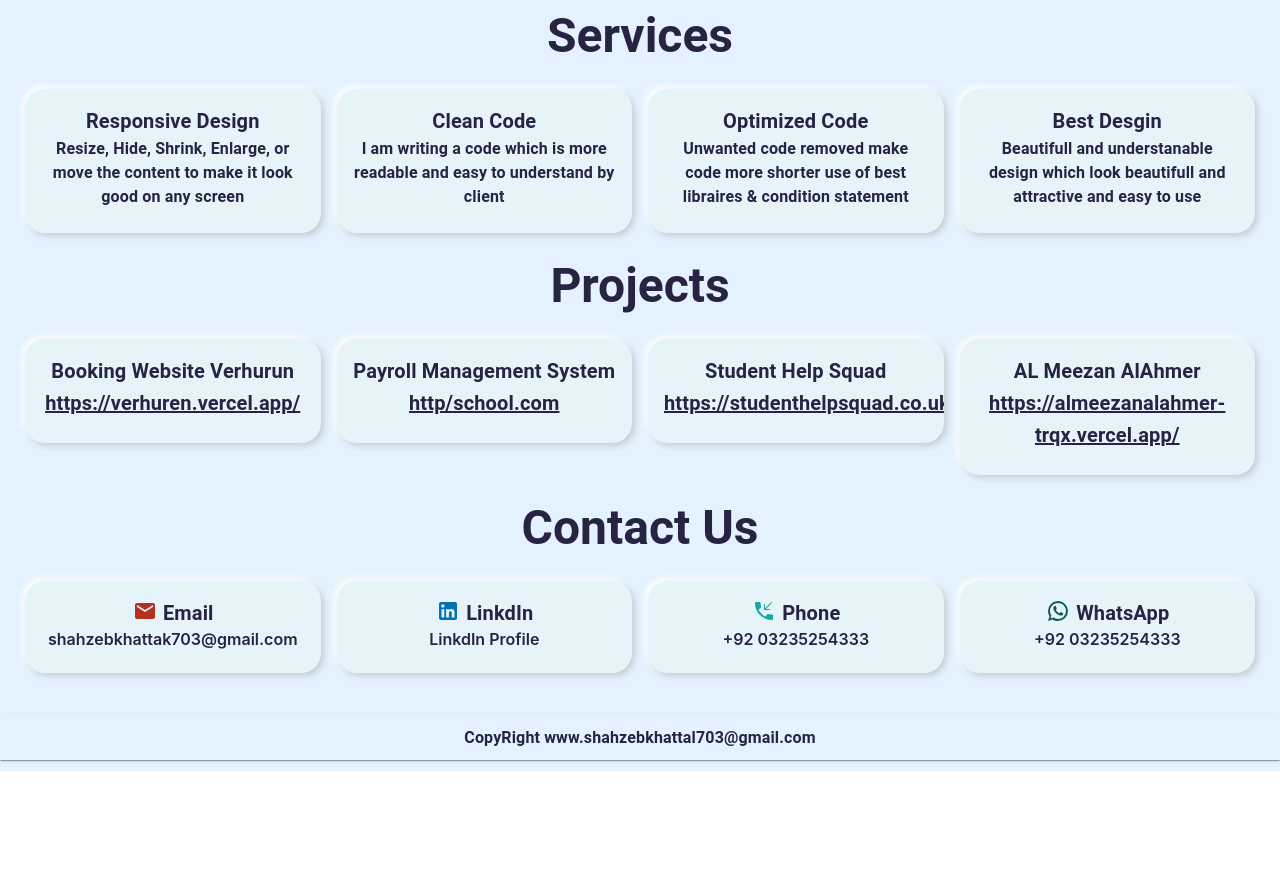
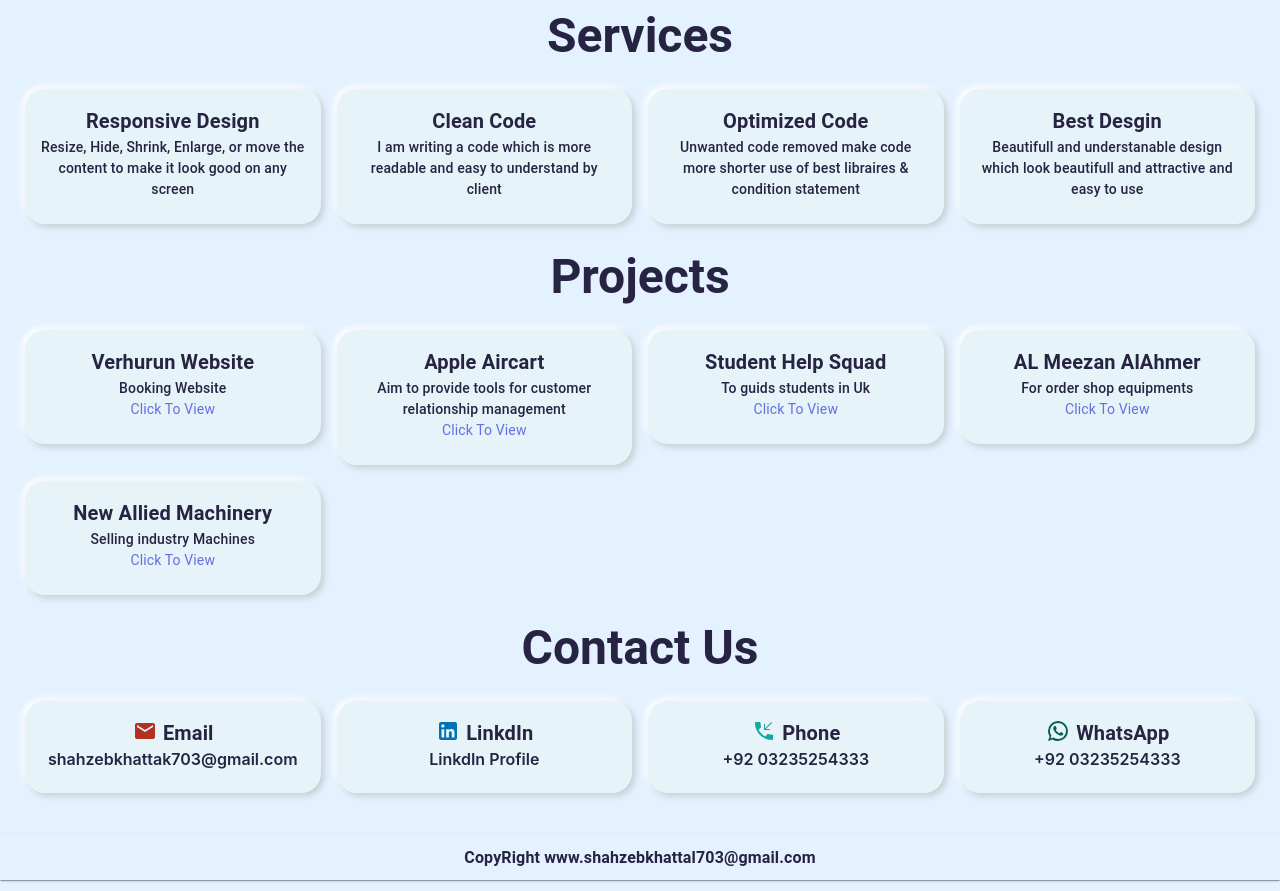
Before and after one commit to musdev-1/MyPortfolio, a React (Create React App) app: page / in a window 1280 px wide. Shown: the part 1920-2811 px from the top of the page. Before the commit the page ends 2691 px from the top, so only its background shows below. Built offline with nearby package versions, Linux system fonts and the light colour scheme.

Commit message:
new projects added

```diff
--- a/src/components/AboutUs.jsx
+++ b/src/components/AboutUs.jsx
@@ -7,7 +7,6 @@ import FacebookIcon from "@mui/icons-material/Facebook";
 import LinkedInIcon from "@mui/icons-material/LinkedIn";
 import GitHubIcon from "@mui/icons-material/GitHub";
 import TwitterIcon from "@mui/icons-material/Twitter";
-import { styled } from "@mui/material/styles";
 import ProgressBar from "./ProgressBar";
 
 const AboutUs = () => {
--- a/src/components/Home.jsx
+++ b/src/components/Home.jsx
@@ -4,8 +4,6 @@ import { Box } from "@mui/material";
 import { Button } from "@mui/material";
 import Grid from "@mui/material/Grid";
 import Typewriter from "typewriter-effect";
-import LinkedInIcon from "@mui/icons-material/LinkedIn";
-import FacebookIcon from "@mui/icons-material/Facebook";
 import bg from "../assets/bg3.png";
 import "./style.css";
 
@@ -55,10 +53,17 @@ const Banner = () => {
                   " CSS",
                   " Javascript",
                   " Bootstrap",
-                  " React",
+                  " React JS",
+                  " Next JS",
+                  " SCSS",
+                  " Typescript",
+                  " AntD",
+                  " Tailwind",
+                  " Redux",
+                  " Recoil",
+                  " RTk Query",
+                  " Material Ui",
                   " php",
-                  " Material Ui",
-                  " SCSS",
                   " MYSQL",
                 ],
               }}
@@ -78,7 +83,7 @@ const Banner = () => {
                 <a
                   style={{ color: "#272343", textDecoration: "none" }}
                   href="/ShahzebCV.pdf"
-                  download='ShahzebCV.pdf'
+                  download="ShahzebCV.pdf"
                 >
                   Download Resume
                 </a>
--- a/src/components/Projects.jsx
+++ b/src/components/Projects.jsx
@@ -4,20 +4,29 @@ import React from "react";
 const Projects = () => {
   const cardProjects = [
     {
-      title: "Booking Website Verhurun",
+      title: "Verhurun Website",
+      Description: "Booking Website",
       link: "https://verhuren.vercel.app/",
     },
     {
-      title: "Payroll Management System",
-      link: "http/school.com",
+      title: "Apple Aircart",
+      Description: "Aim to provide tools for customer relationship management",
+      link: "https://app-dev.airapplecart.co.uk/super-admin",
     },
     {
       title: "Student Help Squad",
+      Description: "To guids students in Uk",
       link: "https://studenthelpsquad.co.uk/",
     },
     {
       title: "AL Meezan AlAhmer",
+      Description: "For order shop equipments",
       link: "https://almeezanalahmer-trqx.vercel.app/",
+    },
+    {
+      title: "New Allied Machinery",
+      Description: "Selling industry Machines",
+      link: "https://alliedwebsite-git-main-shahzebkhattak703-gmailcom.vercel.app/",
     },
   ];
 
@@ -57,11 +66,21 @@ const Projects = () => {
                   >
                     {item.title}
                   </Typography>
+                  <Typography
+                    sx={{
+                      fontSize: "14px",
+                      fontWeight: 500,
+                      color: "#272343",
+                      textAlign: "center",
+                    }}
+                  >
+                    {item.Description}
+                  </Typography>
 
                   <Typography
-                    variant="h6"
                     sx={{
-                      fontWeight: 600,
+                      fontSize: "14px",
+                      fontWeight: 500,
                       color: "#272343",
                       textAlign: "center",
                       cursor: "pointer",
@@ -69,9 +88,13 @@ const Projects = () => {
                   >
                     <a
                       href={item.link}
-                      style={{ color: "#272343", fontWeight: 600 }}
+                      style={{
+                        color: "#626fe6",
+                        fontWeight: 400,
+                        textDecoration: "none",
+                      }}
                     >
-                      {item.link}
+                      Click To View
                     </a>
                   </Typography>
                 </CardContent>
--- a/src/components/Services.jsx
+++ b/src/components/Services.jsx
@@ -31,7 +31,10 @@ const Services = () => {
     <>
       <Grid container sx={{ marginTop: "50px" }}>
         <Grid item md={12} xs={12}>
-          <Typography variant="h3" sx={{ textAlign: "center",fontWeight:600 }}>
+          <Typography
+            variant="h3"
+            sx={{ textAlign: "center", fontWeight: 600 }}
+          >
             Services
           </Typography>
         </Grid>
@@ -44,11 +47,11 @@ const Services = () => {
               <Card
                 sx={{
                   background: "#e6f4f9",
-                  borderRadius:"20px",
+                  borderRadius: "20px",
                   boxShadow: "3px 3px 6px #c4cfd4, -3px -3px 6px #fff",
-                  borderColor:"#d1d9e6"
+                  borderColor: "#d1d9e6",
                 }}
-                  className="card-hover"
+                className="card-hover"
               >
                 <CardContent>
                   <Typography
@@ -63,7 +66,8 @@ const Services = () => {
                   </Typography>
                   <Typography
                     sx={{
-                      fontWeight: 600,
+                      fontSize: "14px",
+                      fontWeight: 500,
                       color: "#272343",
                       textAlign: "center",
                     }}
--- a/src/components/style.css
+++ b/src/components/style.css
@@ -28,7 +28,7 @@
 }
 
 .card-hover:hover {
-  border: 2px solid #626fe6;;
+  box-shadow: 20px 20px 60px #bebebe, -20px -20px 60px #ffffff;
   /* background-color: #626fe6; */
 }
 
```
Also changed, not shown: 2 other files (tests, documents, lock files or other folders).
